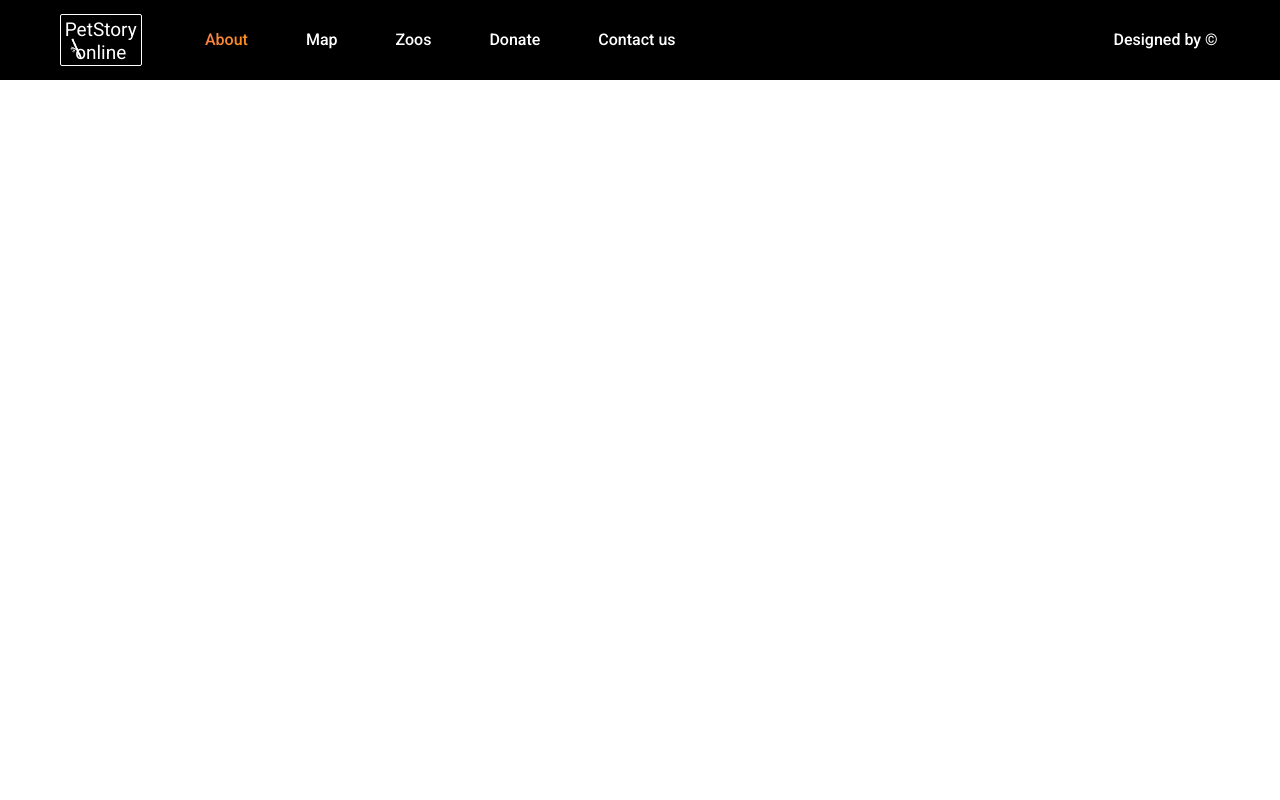
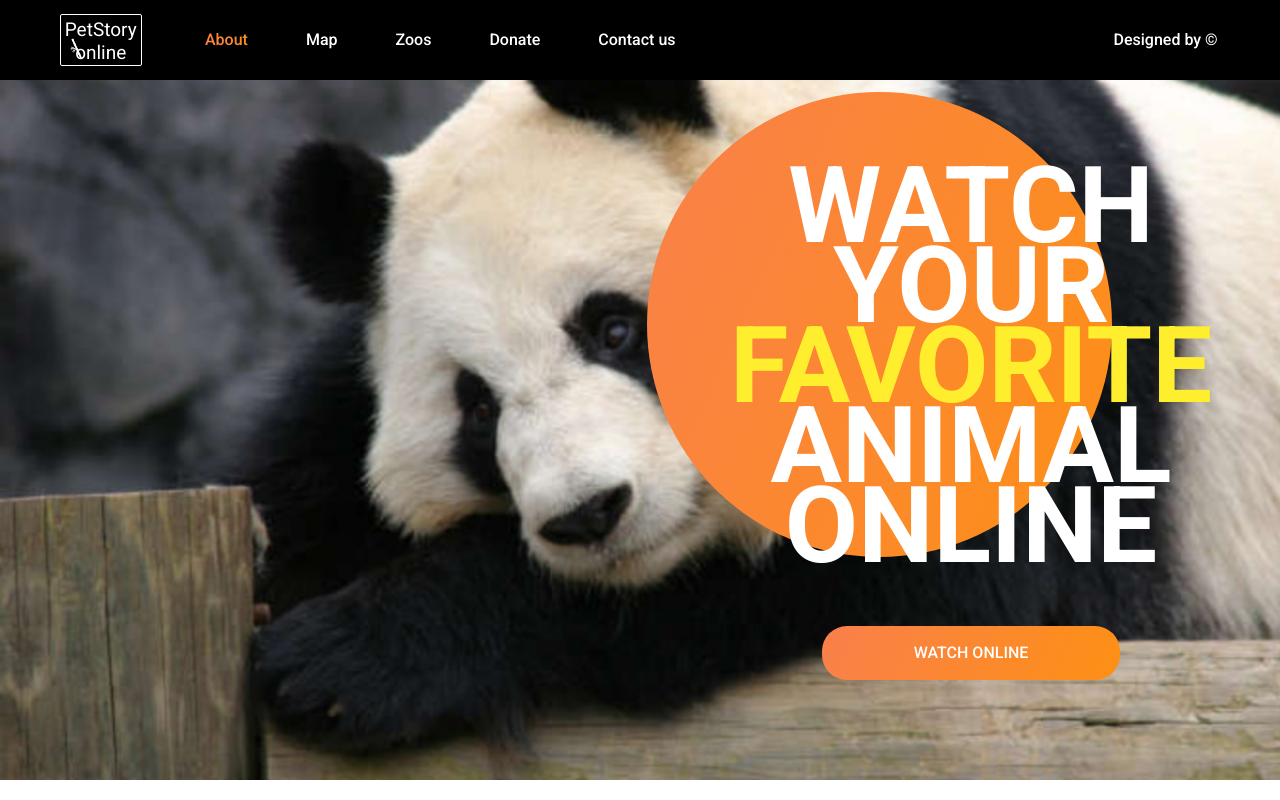
Before and after one commit to Shrai-dev/js-ts-projects, a plain HTML site: page online-zoo/pages/main/index.html in a window 1280 px wide. Drawn offline with Linux system fonts and the light colour scheme.

Commit message:
feat: create watch your animal section

```diff
--- a/online-zoo/pages/main/index.html
+++ b/online-zoo/pages/main/index.html
@@ -14,7 +14,7 @@
 
 <body>
 	<header class="header">
-		<div class="container">
+		<div class="header__container">
 			<div class="logo">
 				<a href="index.html" class="logo__link">
 					<h1 class="logo__title">
@@ -40,6 +40,18 @@
 			</div>
 		</div>
 	</header>
+	<main class="main">
+		<section class="watch">
+			<div class="container">
+				<div class="watch__content">
+					<h2 class="watch__content-title">
+						Watch your <span class="watch__content-color">favorite</span> animal online
+					</h2>
+					<a class="watch__content-link" href="#">watch online</a>
+				</div>
+			</div>
+		</section>
+	</main>
 </body>
 
 </html>
--- a/online-zoo/pages/main/style.scss
+++ b/online-zoo/pages/main/style.scss
@@ -1,19 +1,10 @@
-// :root {
-//   --font-family: 'Roboto', serif;
-//   // --secondary-font-family: 'Inter', sans-serif;
-//   --white-color: #ffffff;
-//   --black-color: #000000;
-//   // --gold-color: #bdae82;
-//   --bold-font-weight: 700;
-//   --medium-font-weight: 500;
-//   --normal-font-weight: 400;
-//   --light-font-weight: 100;
-// }
-
 $font-family: 'Roboto', serif;
 $white-color: #ffffff;
 $black-color: #000000;
-$nav-color: linear-gradient(113.96deg, #F9804B 1.49%, #FE9013 101.44%);
+$yellow-color: #FFEE2E;
+$orange-color: #E47209;
+$green-color: #4B9200;
+$orange-gradient-color: linear-gradient(113.96deg, #F9804B 1.49%, #FE9013 101.44%);
 $bold-font-weight: 700;
 $medium-font-weight: 500;
 $normal-font-weight: 400;
@@ -39,7 +30,7 @@ a {
 	backdrop-filter: blur(2px);
 }
 
-.container {
+.header__container {
 	width: 1160px;
 	height: 80px;
 	margin: 0 auto;
@@ -55,7 +46,10 @@ a {
 	align-items: center;
 	border: 1.18841px solid $white-color;
 	border-radius: 2px;
-	cursor: pointer;
+	&:hover {
+		cursor: pointer;
+		transform: scale(1.05);
+	}
 }
 
 .logo__title {
@@ -70,13 +64,12 @@ a {
   line-height: 121%;
   text-align: center;
   color: $white-color;
-}
-
-.logo__title::before {
-	content: url('../../assets/icons/logo-bamboo.svg');
-	position: relative;
-	top: 20px;
-	left: 17px;
+	&::before {
+		content: url('../../assets/icons/logo-bamboo.svg');
+		position: relative;
+		top: 20px;
+		left: 17px;
+	}
 }
 
 .navigation__list {
@@ -100,12 +93,19 @@ a {
 
 .navigation__list-link {
 	color: $white-color;
+	&:hover {
+		font-family: $font-family;
+	  background: $orange-gradient-color;
+	  background-clip: text;
+	  -webkit-background-clip: text;
+    -webkit-text-fill-color: transparent;
+	  font-weight: $medium-font-weight;
+	}
 }
 
-.link-active,
-.navigation__list-link:hover {
+.link-active {
 	font-family: $font-family;
-	background: $nav-color;
+	background: $orange-gradient-color;
 	background-clip: text;
 	-webkit-background-clip: text;
   -webkit-text-fill-color: transparent;
@@ -127,4 +127,87 @@ a {
   font-size: 16px;
   line-height: 140%;
   color: $white-color;
+	&:hover {
+		font-family: $font-family;
+	  background: $orange-gradient-color;
+	  background-clip: text;
+	  -webkit-background-clip: text;
+    -webkit-text-fill-color: transparent;
+	  font-weight: $medium-font-weight;
+	}
 }
+
+.watch {
+	height: 700px;
+	background-image: url('../../assets/images/main-panda.png');
+	background-size: cover;
+	background-position-y: bottom;
+}
+
+.container {
+	width: 1160px;
+	margin: 0 auto;
+	display: flex;
+	align-items: center;
+}
+
+.watch__content {
+	width: 500px;
+	margin-top: 86px;
+	margin-left: 662px;
+	display: flex;
+	flex-direction: column;
+	justify-content: flex-end;
+	align-items: center;
+	position: relative;
+	z-index: 5;
+	&::before {
+    content: '';
+    width: 465px;
+    height: 465px;
+		background: $orange-gradient-color;
+		border-radius: 50%;
+		position: absolute;
+		z-index: -1;
+		top: -74px;
+    left: -75px
+	}
+}
+
+.watch__content-title {
+	font-family: $font-family;
+  font-style: normal;
+  font-weight: $bold-font-weight;
+  font-size: 106.496px;
+  line-height: 75%;
+  text-align: center;
+  text-transform: uppercase;
+  color: $white-color;
+	.watch__content-color {
+		color: $yellow-color;
+	}
+}
+
+.watch__content-link {
+	display: inline-block;
+	width: 298px;
+  height: 54px;
+	margin-top: 61px;
+	padding: 16px 0;
+	background: $orange-gradient-color;
+  border-radius: 25px;
+	font-family:  $font-family;
+  font-style: normal;
+  font-weight: $medium-font-weight;
+  font-size: 16px;
+  line-height: 140%;
+  text-align: center;
+  text-transform: uppercase;
+  color: $white-color;
+	&:hover {
+		background: $orange-color;
+	}
+	&:active {
+		background: $green-color;
+	}
+}
```
Also changed, not shown: online-zoo/assets/images/main-panda.png (added), online-zoo/pages/main/style.css, 1 other file.
